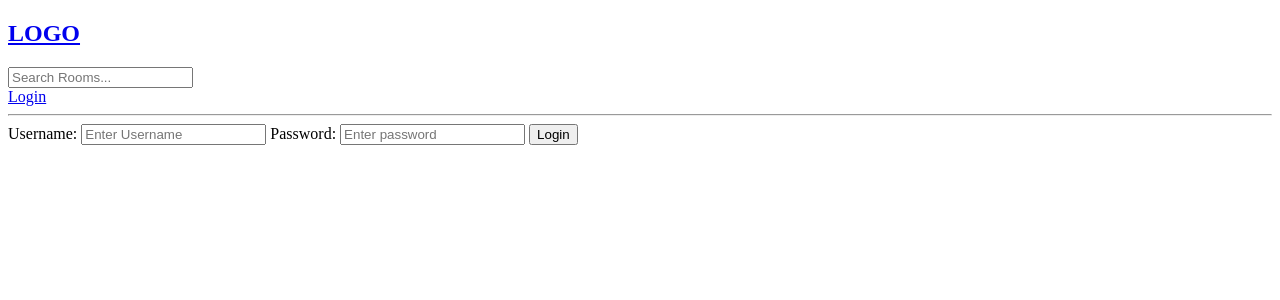
After one commit to MauricioMorenoMorales/TMC-django-studybudy, a Django app: page /login/ in a window 1280 px wide. The commit adds this page. Shown: the top 300 px of the page. Run offline with Django 3.2, Linux system fonts and the light colour scheme.

```diff
--- a/base/templates/base/home.html
+++ b/base/templates/base/home.html
@@ -22,8 +22,10 @@
 		<a href="{% url 'create-room' %}">Create Room</a>
 		{% for room in rooms %}
 		<div>
+			{% if request.user == room.host %}
 			<a href="{% url 'update-room' room.id %}">Edit the post</a>
 			<a class="danger" href="{% url 'delete-room' room.id %}">Delete</a>
+			{% endif %}
 			<span>@{{room.host.username}}</span>
 			<h5>{{room.id}} -- {{room.name}}
 				<a href="{% url 'room' room.id %}">{{room.name}}</a>
--- /dev/null
+++ b/base/templates/base/login_register.html
@@ -0,0 +1,16 @@
+{% extends 'main.html' %}
+
+{% block content %}
+
+<div>
+	<form method="POST" action="">
+		{% csrf_token %}
+		<label for="username">Username: </label>
+		<input type="text" name="username" placeholder="Enter Username">
+		<label for="password">Password: </label>
+		<input type="password" name="password" placeholder="Enter password">
+		<input type="submit" value="Login">
+	</form>
+</div>
+
+{% endblock content %}
--- a/base/urls.py
+++ b/base/urls.py
@@ -2,6 +2,8 @@ from django.urls import path
 from . import views
 
 urlpatterns = [
+    path('login/', views.loginPage, name="login"),
+    path('logout/', views.logoutUser, name="logout"),
     path('', views.home, name="home"),
     path('room/<str:pk>/', views.room, name="room"),
     path('create-room/', views.create_room, name="create-room"),
--- a/base/views.py
+++ b/base/views.py
@@ -1,6 +1,10 @@
 from django.shortcuts import render, redirect
+from django.contrib import messages
+from django.http import HttpResponse
+from django.contrib.auth.decorators import login_required
 from django.db.models import Q
-from django.http import HttpResponse
+from django.contrib.auth.models import User
+from django.contrib.auth import authenticate, login, logout
 from .models import Room, Topic
 from .forms import RoomForm
 
@@ -12,6 +16,28 @@ from .forms import RoomForm
 #     {'id': 3, 'name': 'Frontend development'},
 #     {'id': 4, 'name': 'Backend development'},
 # ]
+
+def loginPage(request):
+    if request.method == 'POST':
+        username = request.POST.get('username')
+        password = request.POST.get('password')
+        try:
+            user = User.objects.get(username=username)
+        except:
+            messages.error(request, 'User does not exist')
+        user = authenticate(request, username=username, password=password)
+        if user is not None:
+            login(request, user)
+            return redirect('home')
+        else:
+            messages.error(request, 'Bad username or password')
+    context = {}
+    return render(request, 'base/login_register.html', context)
+
+def logoutUser(request):
+    logout(request)
+    return redirect('home')
+
 
 def home(request):
     q = request.GET.get('q') if request.GET.get('q') != None else ''
@@ -31,6 +57,7 @@ def room(request, pk):
     context = {'room': room}
     return render(request, 'base/room.html', context)
 
+@login_required(login_url='login')
 def create_room(request):
     form = RoomForm()
     if request.method == 'POST':
@@ -41,9 +68,12 @@ def create_room(request):
     context = {'form': form}
     return render(request, 'base/room_form.html', context)
 
+@login_required(login_url='login')
 def update_room(request, pk):
     room = Room.objects.get(id=pk)
     form = RoomForm(instance=room)
+    if request.user != room.host:
+        return HttpResponse('You are not allowed here')
     if request.method == 'POST':
         form = RoomForm(request.POST, instance=room)
         if form.is_valid():
@@ -52,8 +82,11 @@ def update_room(request, pk):
     context = {'form': form}
     return render(request, 'base/room_form.html', context)
 
+@login_required(login_url='login')
 def delete_room(request, pk):
     room = Room.objects.get(id=pk)
+    if request.user != room.host:
+        return HttpResponse('You are not allowed here')
     if request.method == 'POST':
         room.delete()
         return redirect('home')
--- a/templates/main.html
+++ b/templates/main.html
@@ -11,6 +11,14 @@
 <body>
 	{% include 'navbar.html' %}
 
+	{% if messages %}
+	<ul class="messages">
+		{% for message in messages %}
+		<li{% if message.tags %} class="{{ message.tags }}" {% endif %}>{{ message }}</li>
+			{% endfor %}
+	</ul>
+	{% endif %}
+
 	{% block content %}
 	{% endblock %}
 </body>
--- a/templates/navbar.html
+++ b/templates/navbar.html
@@ -7,4 +7,10 @@
 	<input type="text" name="q" id="" placeholder="Search Rooms...">
 </form>
 
+{% if request.user.is_authenticated %}
+<a href="{% url 'logout' %}">Logout</a>
+{% else %}
+<a href="{% url 'login' %}">Login</a>
+{% endif %}
+
 <hr>
```
